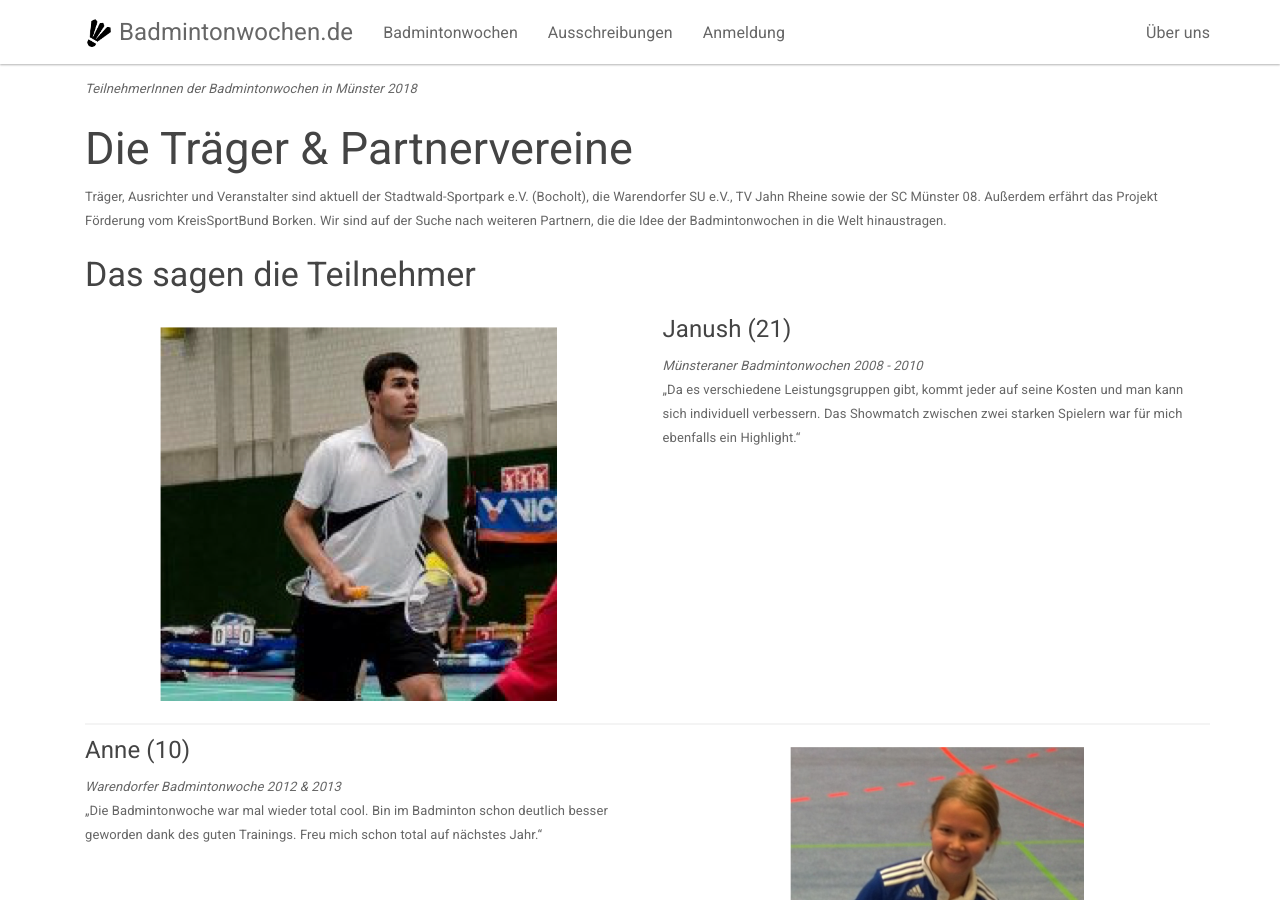
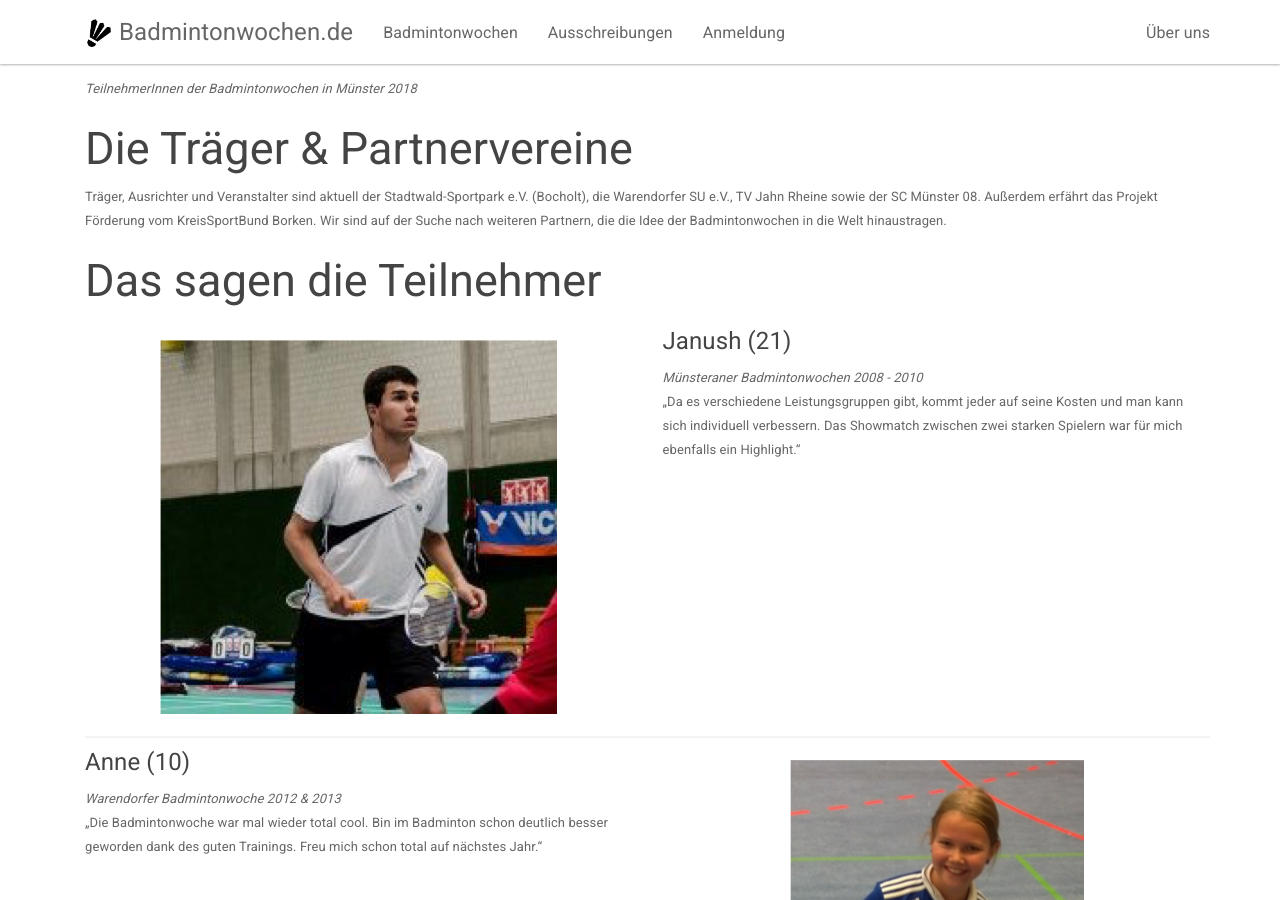
Before and after one commit to mariopesch/badmintonwochen.de, a Jekyll site: the page built from badmintonwochen.html, in a window 1280 px wide and 900 px high, scrolled down 2505 px. Built offline with Jekyll 4.4.1, drawn with Linux system fonts in a browser that asks for light colours; nearby versions of some CDN libraries.

```diff
--- a/badmintonwochen.html
+++ b/badmintonwochen.html
@@ -54,7 +54,7 @@ Am Ende der Woche werden sämtliche Teilnehmer mit kleinen und großen Präsente
 <p>Träger, Ausrichter und Veranstalter sind aktuell der Stadtwald-Sportpark e.V. (Bocholt), die Warendorfer SU e.V., TV Jahn Rheine sowie der SC Münster 08. Außerdem erfährt das Projekt Förderung vom KreisSportBund Borken. Wir sind auf der Suche nach weiteren Partnern, die die Idee der Badmintonwochen in die Welt hinaustragen.
     </p>
 
-<h3>Das sagen die Teilnehmer</h3>
+<h2>Das sagen die Teilnehmer</h2>
 <div class="row">
 <div class="col-lg-6">
         {% include image.html image=page.image3 %}
```
Also changed, not shown: 10 other files.
